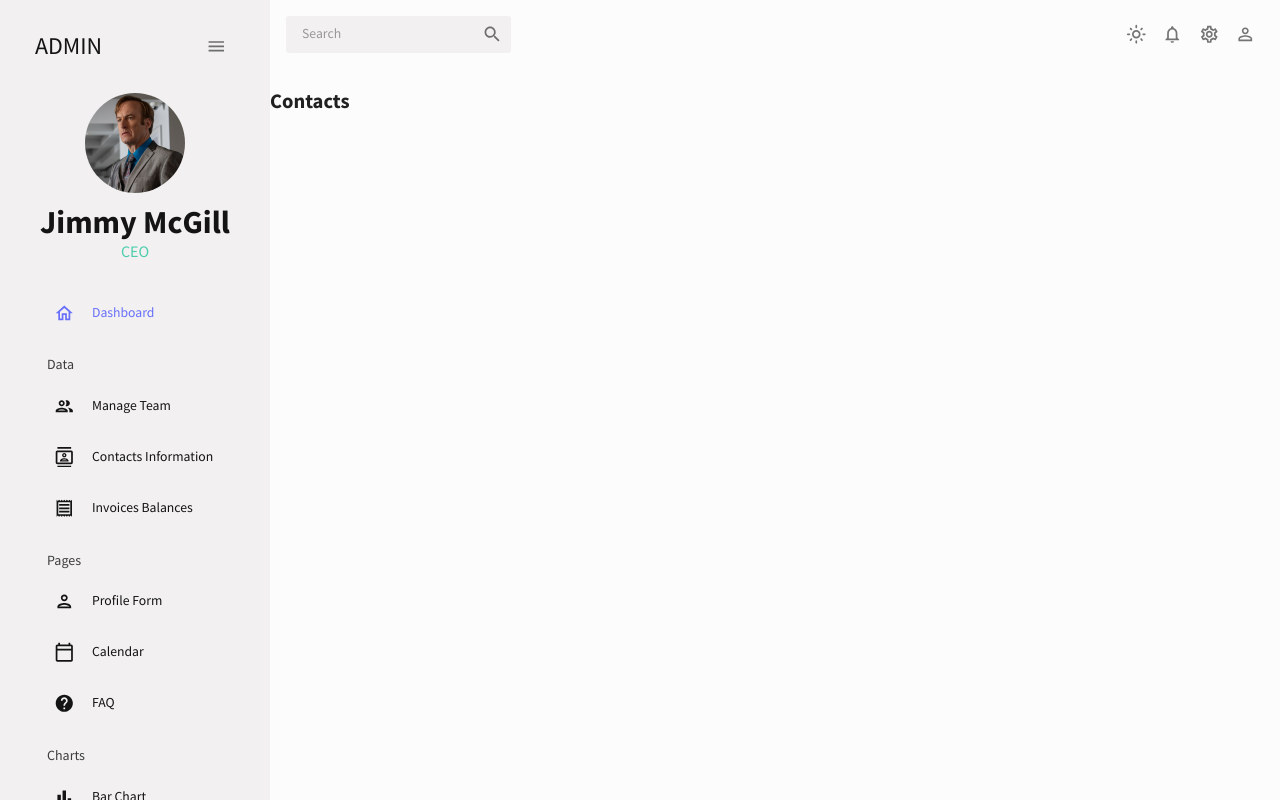
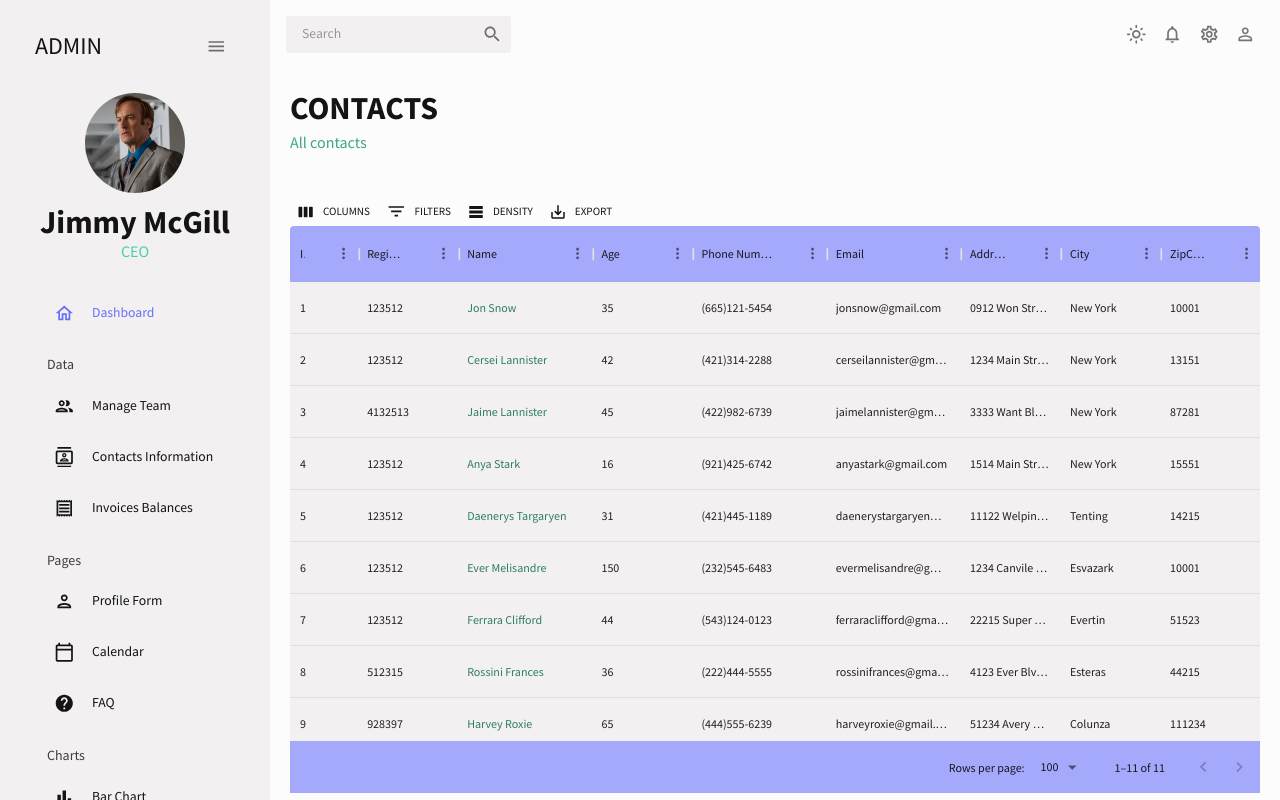
Before and after one commit to MarvelB/admin-dashboard, a React (Create React App) app: page /contacts in a window 1280 px wide. Built offline with nearby package versions, Linux system fonts and the light colour scheme.

Commit message:
added the table in contacts

```diff
--- a/src/pages/Contacts/Contacts.tsx
+++ b/src/pages/Contacts/Contacts.tsx
@@ -1,10 +1,80 @@
+import { Box, useTheme } from "@mui/material";
+import { DataGrid, GridColDef, GridToolbar } from "@mui/x-data-grid";
+import Header from "components/Header/Header";
+import { mockDataContacts } from "data/mockData";
+import { tokens } from "theme";
+import { ContactModel } from "types";
+
 interface ContactsProps {}
 
 const Contacts = ({}: ContactsProps) => {
+    const theme = useTheme();
+    const colors = tokens(theme.palette.mode);
+
+    const columns: GridColDef<ContactModel, any, any>[] = [
+        { field: "id", headerName: "ID", flex: 0.5 },
+        { field: "registrarId", headerName: "Registrar ID" },
+        {
+            field: "name",
+            headerName: "Name",
+            flex: 1,
+            cellClassName: "name-column--cell",
+        },
+        {
+            field: "age",
+            headerName: "Age",
+            type: "number",
+            align: "left",
+            headerAlign: "left",
+        },
+        {
+            field: "phone",
+            headerName: "Phone Number",
+            flex: 1,
+        },
+        {
+            field: "email",
+            headerName: "Email",
+            flex: 1,
+        },
+        { field: "address", headerName: "Address" },
+        { field: "city", headerName: "City" },
+        { field: "zipCode", headerName: "ZipCode" },
+    ];
+
     return (
-        <div>
-            <h2>Contacts</h2>
-        </div>
+        <Box m="20px">
+            <Header title="CONTACTS" subTitle="All contacts" />
+            <Box
+                m="40px 0 0 0"
+                height="75vh"
+                sx={{
+                    "& .MuiDataGrid-root": { border: "none" },
+                    "& .MuiDataGrid-virtualScroller": {
+                        backgroundColor: colors.primary[400],
+                    },
+                    "& .MuiDataGrid-columnHeaders": {
+                        backgroundColor: colors.blueAccent[700],
+                        borderBottom: "none",
+                    },
+                    "& .MuiDataGrid-toolbarContainer .MuiButton-text": {
+                        color: `${colors.grey[100]} !important`,
+                    },
+                    "& .MuiDataGrid-footerContainer": {
+                        borderTop: "none",
+                        backgroundColor: colors.blueAccent[700],
+                    },
+                    "& .name-column--cell": { color: colors.greenAccent[300] },
+                    "& .MuiDataGrid-cell": { borderBottom: "none" },
+                }}
+            >
+                <DataGrid
+                    rows={mockDataContacts}
+                    columns={columns}
+                    components={{ Toolbar: GridToolbar }}
+                />
+            </Box>
+        </Box>
     );
 };
 
```
